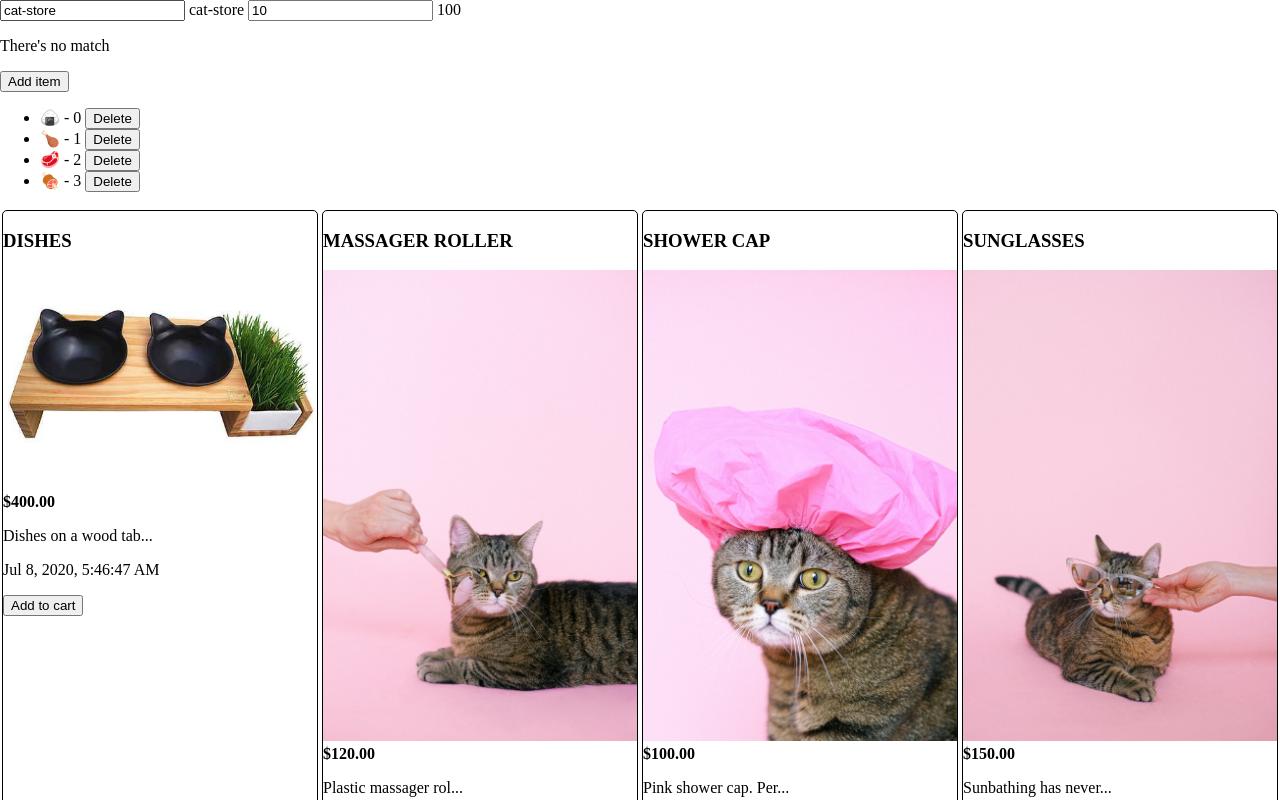
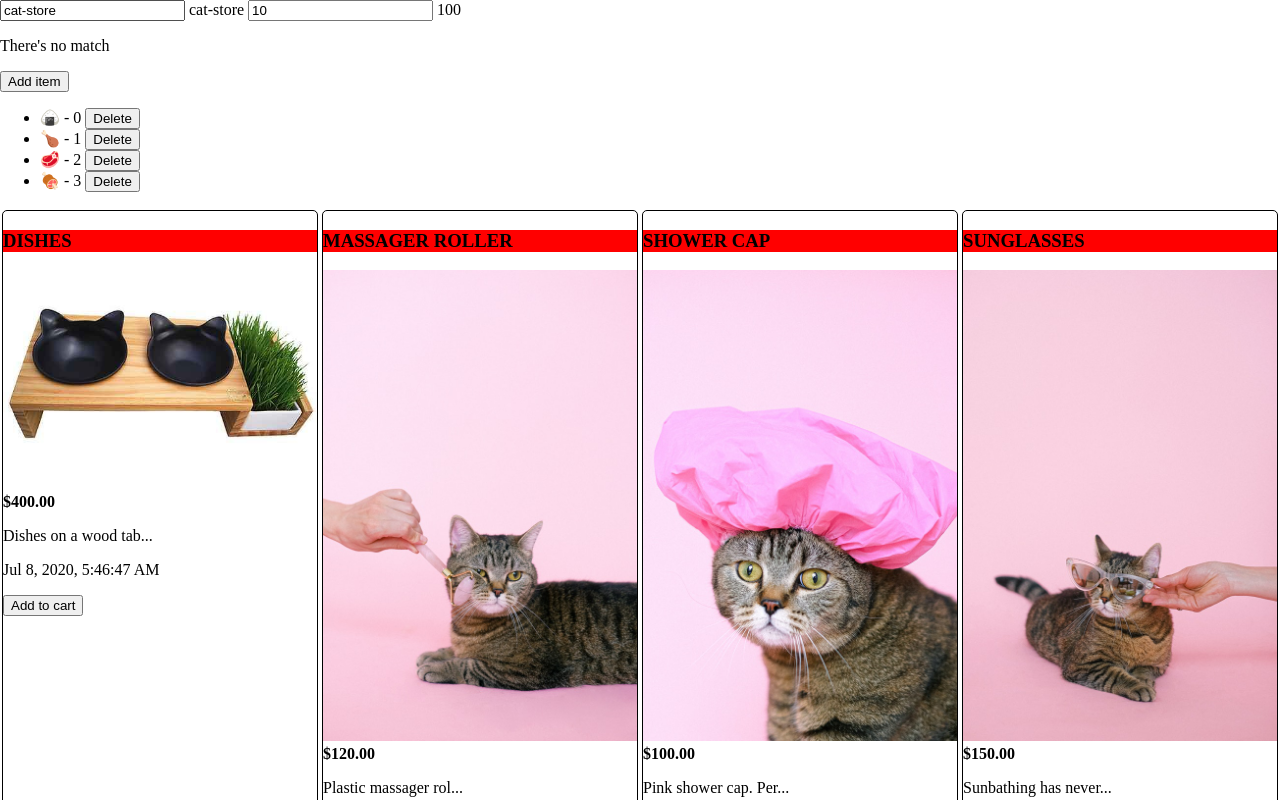
Before and after one commit to droogadulce/cat-store, an Angular app: page / in a window 1280 px wide. Shown: the top 800 px of the page. Built offline with nearby package versions, Linux system fonts and the light colour scheme.

Commit message:
Custom directive

```diff
--- a/src/app/app.module.ts
+++ b/src/app/app.module.ts
@@ -7,13 +7,15 @@
 import { ProductComponent } from './components/product.component';
 import { CartComponent } from './cart/cart.component';
 import { ExponentialPipe } from './pipes/exponential/exponential.pipe';
+import { HighlightDirective } from './directives/highlight/highlight.directive';
 
 @NgModule({
   declarations: [
     AppComponent,
     ProductComponent,
     CartComponent,
-    ExponentialPipe
+    ExponentialPipe,
+    HighlightDirective
   ],
   imports: [
     BrowserModule,
--- a/src/app/components/product.component.html
+++ b/src/app/components/product.component.html
@@ -1,4 +1,4 @@
-<h3>{{ product.title | uppercase }}</h3>
+<h3 appHighlight>{{ product.title | uppercase }}</h3>
 <img [src]="product.image" alt="Product">
 <strong>{{ product.price | currency }}</strong>
 <p>{{ product.description | slice:0:20 }}...</p>
--- /dev/null
+++ b/src/app/directives/highlight/highlight.directive.ts
@@ -0,0 +1,14 @@
+import { Directive, ElementRef } from '@angular/core';
+
+@Directive({
+  selector: '[appHighlight]'
+})
+export class HighlightDirective {
+
+  constructor(
+    element: ElementRef
+  ) {
+    element.nativeElement.style.backgroundColor = 'red';
+  }
+
+}
```
Also changed, not shown: 2 other files (tests, documents, lock files or other folders).
